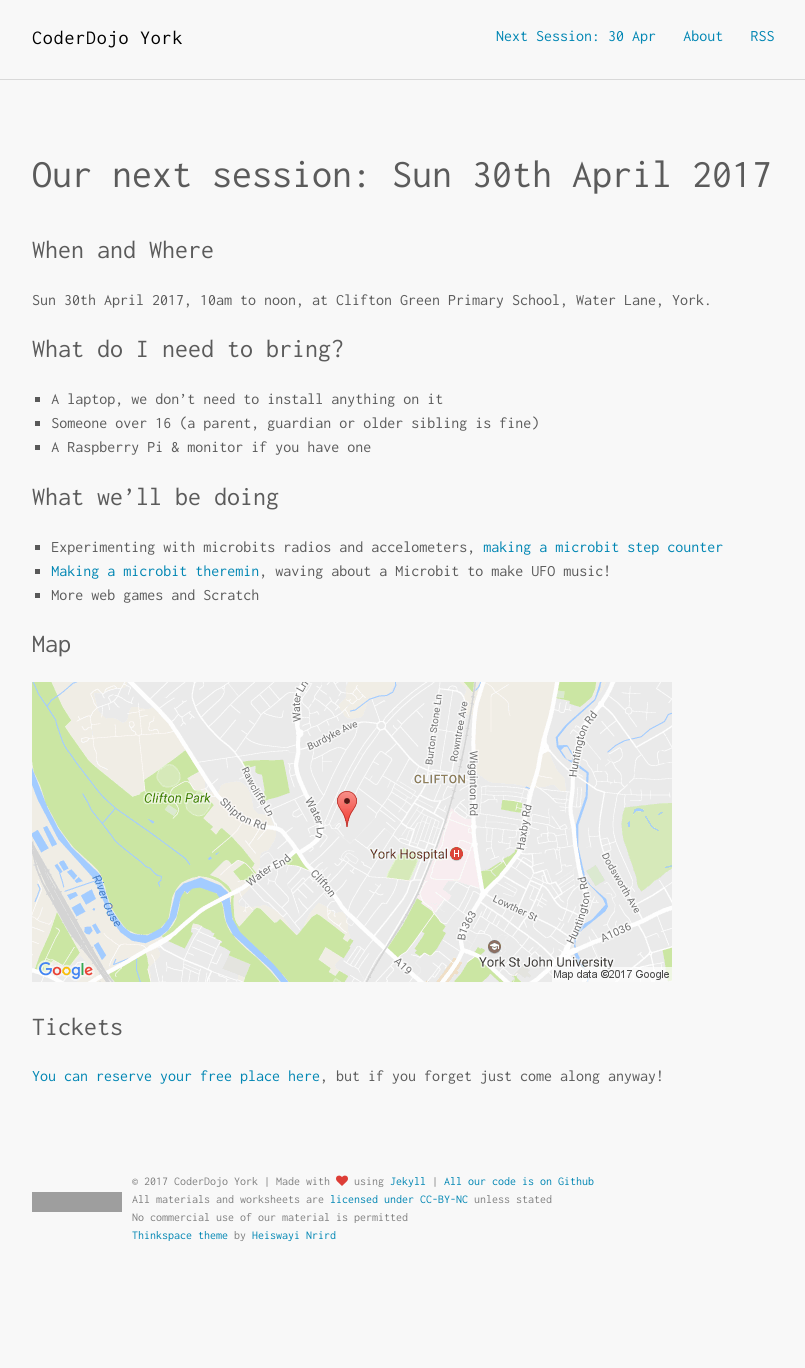
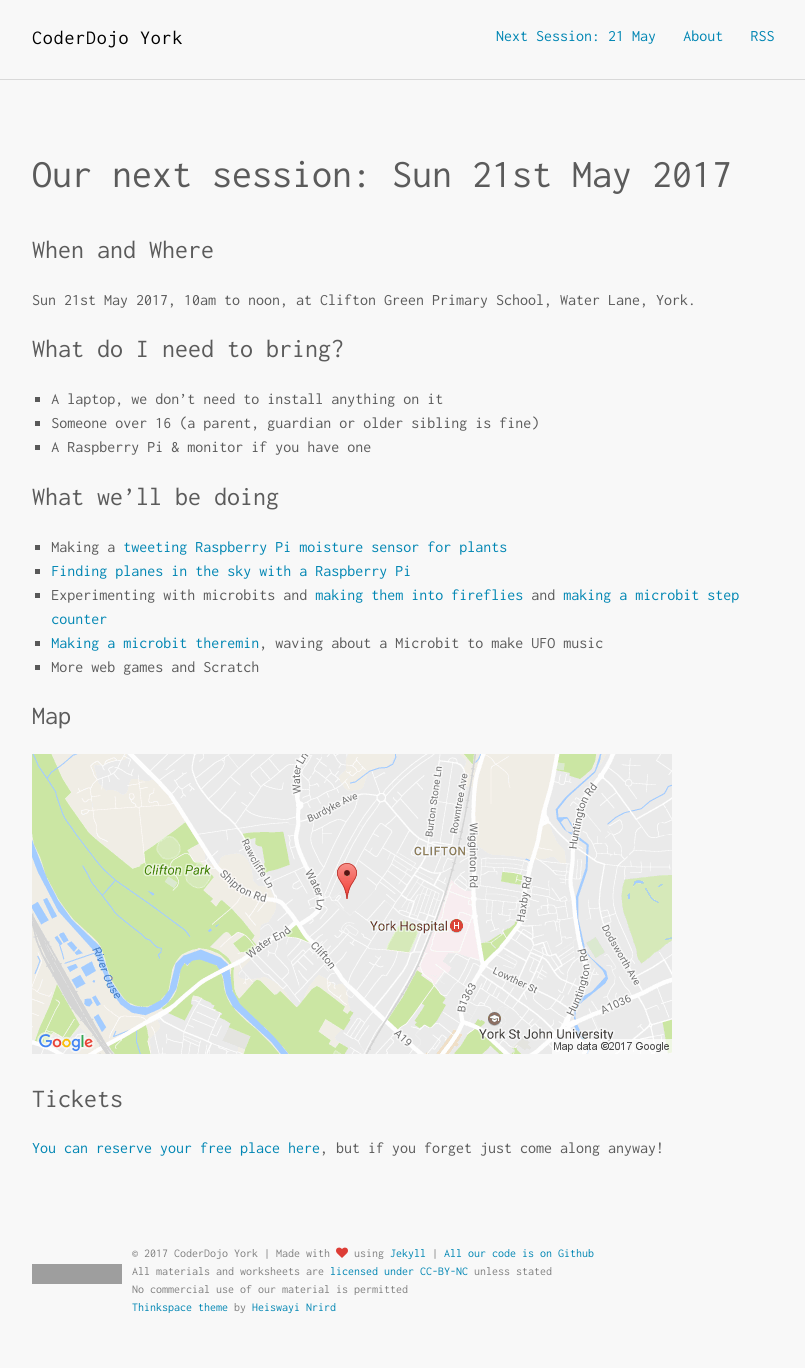
Before and after one commit to YorkDojo/yorkdojo.github.io, a Jekyll site: the page built from next-session.md, in a window 1280 px wide. Shown: the whole page, without its empty margins (232-1037 px from the left). Built offline with Jekyll 4.4.1, drawn with Linux system fonts in a browser that asks for light colours; before the commit the page ends 1296 px from its top, so only the background shows below that; grey boxes are pictures that could not be loaded.

Commit message:
Change next session date & work

```diff
--- a/_config.yml
+++ b/_config.yml
@@ -1,5 +1,5 @@
-next_session: 30 Apr
-next_session_long: Sun 30th April 2017
+next_session: 21 May
+next_session_long: Sun 21st May 2017
 
 # SEO settings
 title: "CoderDojo York"
--- a/next-session.md
+++ b/next-session.md
@@ -16,8 +16,10 @@
 
 ## What we'll be doing
 
-- Experimenting with microbits radios and accelometers, [making a microbit step counter](/worksheets/microbit/step-counter/)
-- [Making a microbit theremin](/worksheets/microbit/theremin/), waving about a Microbit to make UFO music!
+- Making a [tweeting Raspberry Pi moisture sensor for plants](/worksheets/arduino/plant-moisture-tweeter/)
+- [Finding planes in the sky with a Raspberry Pi](/worksheets/arduino/plant-moisture-tweeter/)
+- Experimenting with microbits and [making them into fireflies](/worksheets/microbit/step-counter/) and [making a microbit step counter](/worksheets/microbit/step-counter/)
+- [Making a microbit theremin](/worksheets/microbit/theremin/), waving about a Microbit to make UFO music
 - More web games and Scratch
 
 ## Map
```
